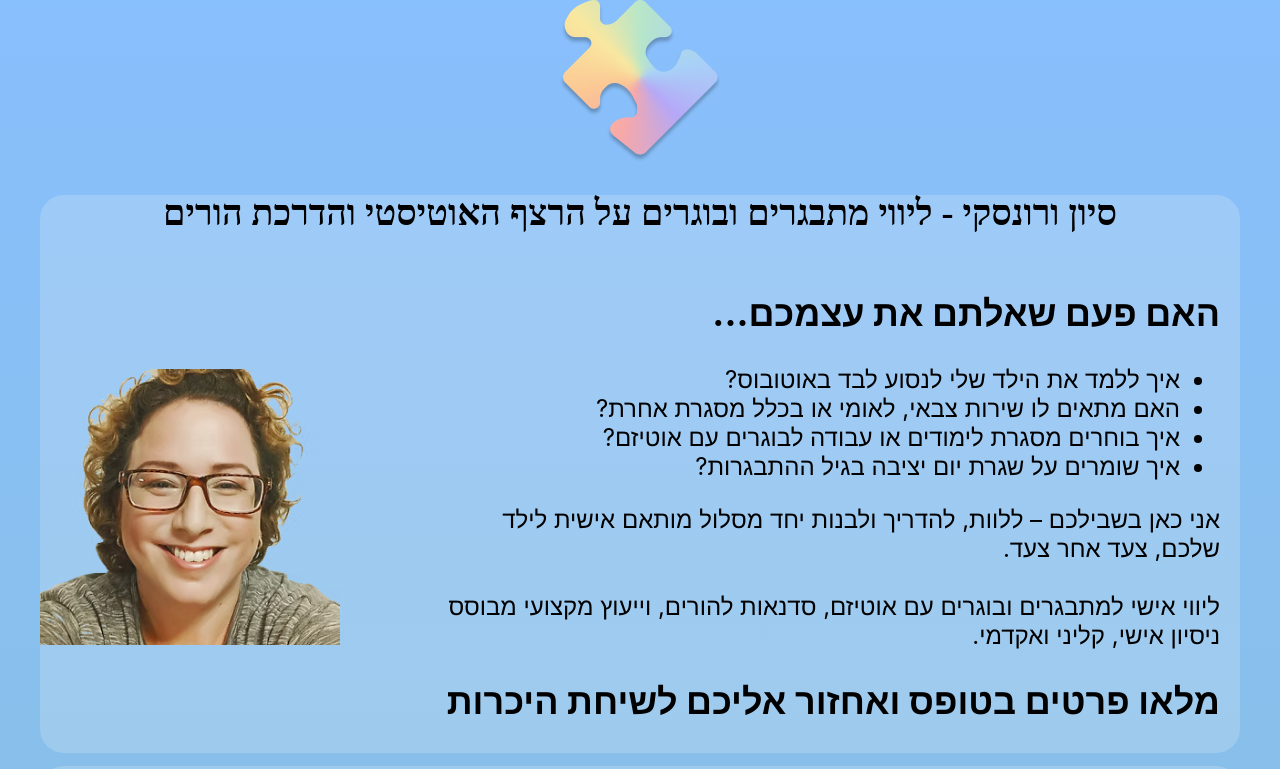
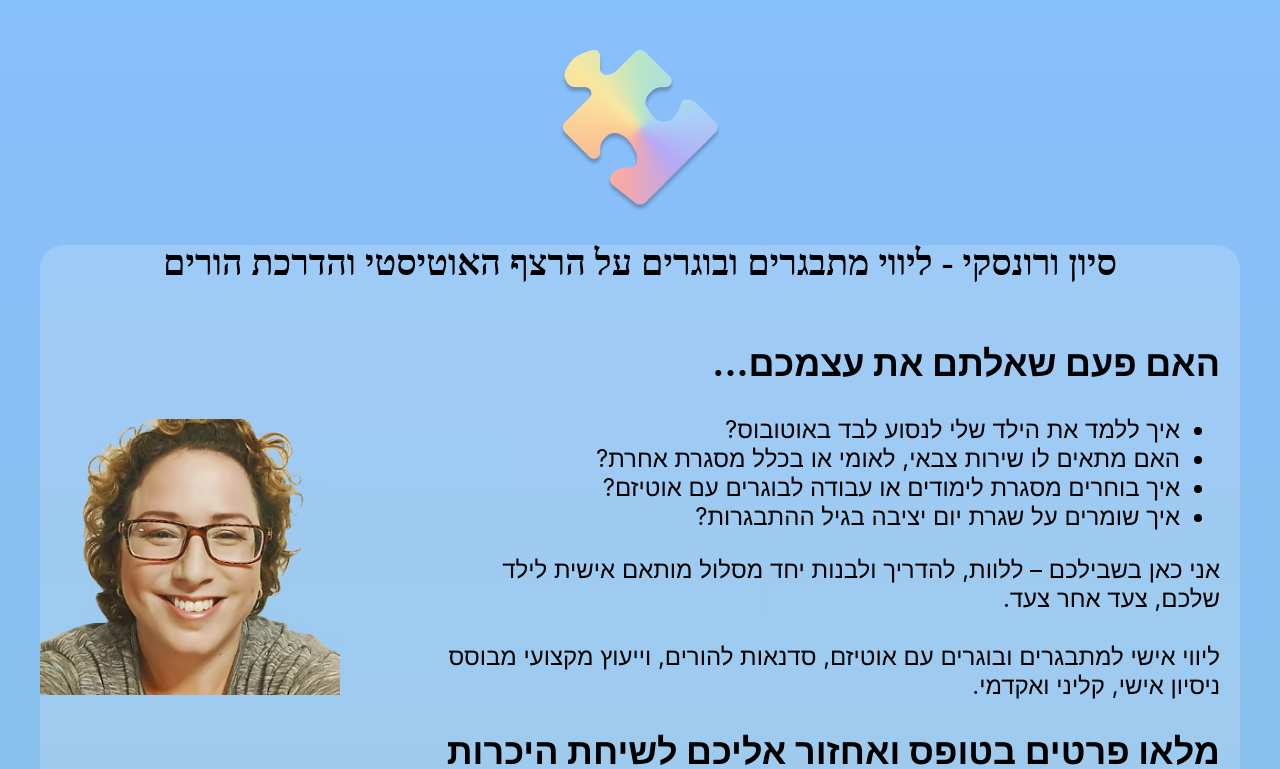
Before and after one commit to lionsgrandson/raindbow-asd, a React (Create React App) app: page / in a window 1280 px wide. Shown: the top 769 px of the page. Built offline with nearby package versions, Linux system fonts and the light colour scheme.

Commit message:
style: icon added padding

```diff
--- a/src/component/HheroSec.css
+++ b/src/component/HheroSec.css
@@ -1,5 +1,8 @@
 .HeroSec {
   text-align: center;
+}
+.iconHead {
+  margin-top: 5rem;
 }
 /* .FirstBox {
   border-radius: 2.4rem;
--- a/src/component/hero.js
+++ b/src/component/hero.js
@@ -2,12 +2,16 @@ import "../App.css";
 import Icon from "../img/Logo_icon_noshadow.png";
 import sivanHeadShot from "../img/sivanHeadShot.png.png";
 import "./HheroSec.css";
-import "../App.css";
+
 function Hero() {
   return (
     <div className="HeroSec">
       <header>
-        <img src={Icon} alt="a puzzle peice with a rainbow colors"></img>
+        <img
+          src={Icon}
+          alt="a puzzle peice with a rainbow colors"
+          className="iconHead"
+        />
       </header>
       <section className="FirstBox">
         <h1>
```
